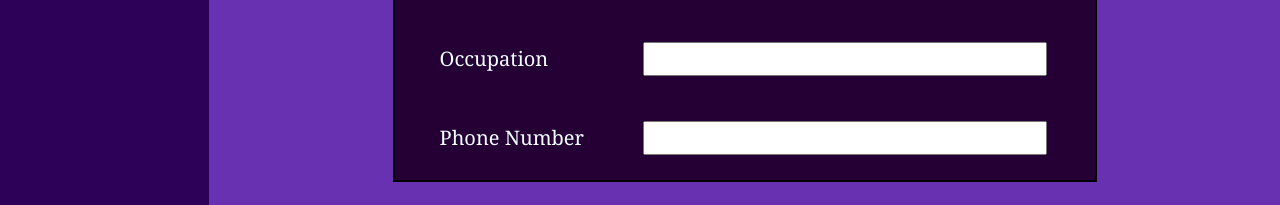
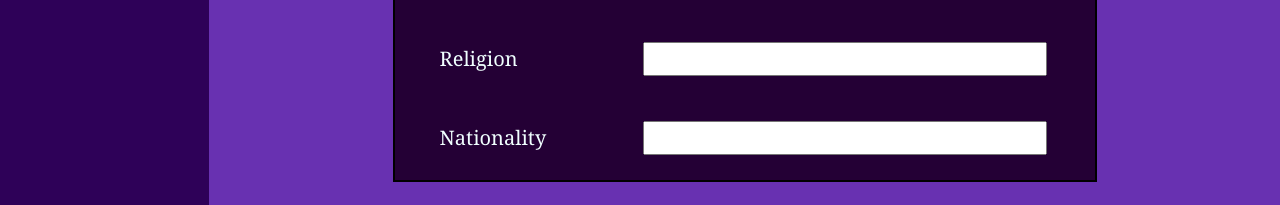
Before and after one commit to FadiahSuryaniPutri/projekform, a plain HTML site: page index2.html in a window 1280 px wide. Shown: the part 470-675 px from the top of the page. Drawn offline with Linux system fonts and the light colour scheme.

Commit message:
Update index2.html

```diff
--- a/index2.html
+++ b/index2.html
@@ -37,11 +37,11 @@
                     <td><input type="text"></td>
                 </tr>
                 <tr>
-                    <td>Occupation</td>
+                    <td>Religion</td>
                     <td><input type="text"></td>
                 </tr>
                 <tr>
-                    <td>Phone Number</td>
+                    <td>Nationality</td>
                     <td><input type="text"></td>
                 </tr>
             </table>
```
